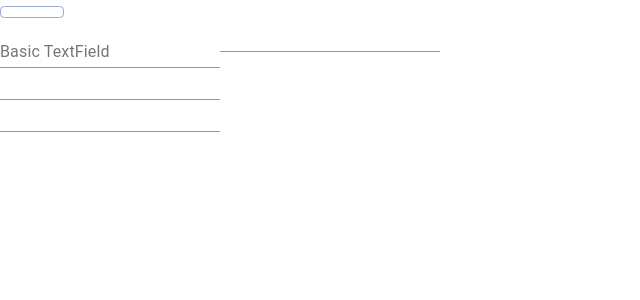
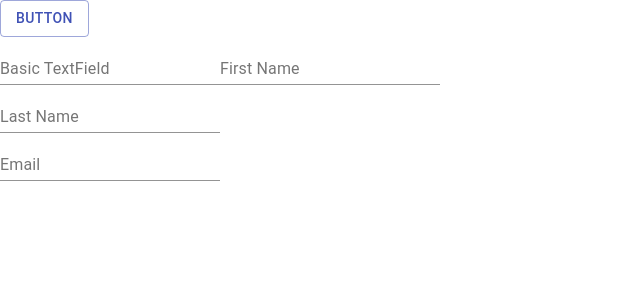
Before and after one commit to cboydstun/fourth-multi-step-form, a React (Create React App) app: page / in a window 1280 px wide. Shown: the top 300 px of the page, without its empty margins (0-640 px from the left). Built offline with nearby package versions, Linux system fonts and the light colour scheme.

Commit message:
styled fields without MuiThemeProvider

```diff
--- a/src/components/FormUserDetails.js
+++ b/src/components/FormUserDetails.js
@@ -15,7 +15,7 @@ export class FormUserDetails extends Component {
 
         return (
             <div>
-              <Button variant="outlined" color="primary">
+              <Button variant="outlined" color="primary"> Button
               </Button> <br />
               <TextField
                 placeholder="Placeholder here"
@@ -23,22 +23,22 @@ export class FormUserDetails extends Component {
 
                 <AppBar title="Enter User Details" />
                 <TextField
-                hintText="Enter Your First Name"
-                floatingLabelText="First Name"
-                onChange={handleChange('firstName')}
-                defaultValue={values.firstName}
+                    placeholder="Enter Your First Name"
+                    label="First Name"
+                    onChange={handleChange('firstName')}
+                    defaultValue={values.firstName}
                 />
                 <br />
                 <TextField
-                    hintText="Enter Your Last Name"
-                    floatingLabelText="Last Name"
+                    placeholder="Enter Your Last Name"
+                    label="Last Name"
                     onChange={handleChange('lastName')}
                     defaultValue={values.lastName}
                 />
                 <br />
                 <TextField
-                    hintText="Enter Your Email"
-                    floatingLabelText="Email"
+                    placeholder="Enter Your Email"
+                    label="Email"
                     onChange={handleChange('email')}
                     defaultValue={values.email}
                 />
```
